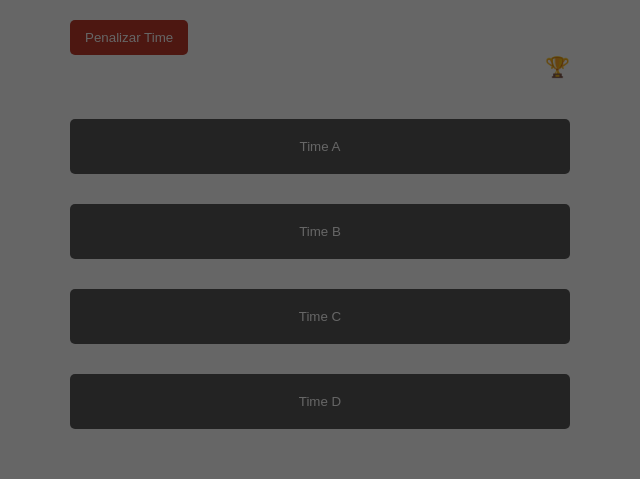
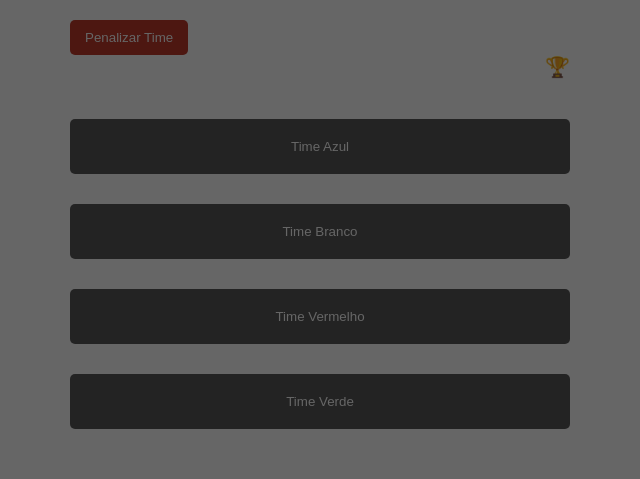
Before and after one commit to matheusHsousa/pontua--es, a website with bundled scripts: page index.html in a window 1280 px wide. Shown: the top 479 px of the page, 320-960 px from the left. Built offline with nearby package versions, Linux system fonts and the light colour scheme; no server answers.

Commit message:
Update index.html

```diff
--- a/index.html
+++ b/index.html
@@ -21,10 +21,10 @@
 
         <div id="redirectButtons" style="display: none;">
             <div style="display: flex; flex-direction: column; width: 100%; gap: 30px; height: 70px; margin-top: 40px;">
-                <button onclick="window.location.href='?team=A'" style="padding: 20px 15px; background-color: #595959;">Time A</button>
-                <button onclick="window.location.href='?team=B'" style="padding: 20px 15px; background-color: #595959;">Time B</button>
-                <button onclick="window.location.href='?team=C'" style="padding: 20px 15px; background-color: #595959;">Time C</button>
-                <button onclick="window.location.href='?team=D'" style="padding: 20px 15px; background-color: #595959;">Time D</button>
+                <button onclick="window.location.href='?team=A'" style="padding: 20px 15px; background-color: #595959;">Time Azul</button>
+                <button onclick="window.location.href='?team=B'" style="padding: 20px 15px; background-color: #595959;">Time Branco</button>
+                <button onclick="window.location.href='?team=C'" style="padding: 20px 15px; background-color: #595959;">Time Vermelho</button>
+                <button onclick="window.location.href='?team=D'" style="padding: 20px 15px; background-color: #595959;">Time Verde</button>
             </div>
         </div>
 
@@ -97,10 +97,10 @@
             <h2>Penalizar Time</h2>
             <label for="penaltyTeam">Escolha o Time:</label>
             <select id="penaltyTeam" style="padding: 8px; border-radius: 5px; font-size: 16px;">
-                <option value="A">Time A</option>
-                <option value="B">Time B</option>
-                <option value="C">Time C</option>
-                <option value="D">Time D</option>
+                <option value="A">Time Azul</option>
+                <option value="B">Time Branco</option>
+                <option value="C">Time Vermelho</option>
+                <option value="D">Time Verde</option>
             </select>
             <input type="number" id="penaltyPoints" placeholder="Pontos a subtrair">
             <div style="display: flex; flex-direction: column; gap: 10px;">
```
